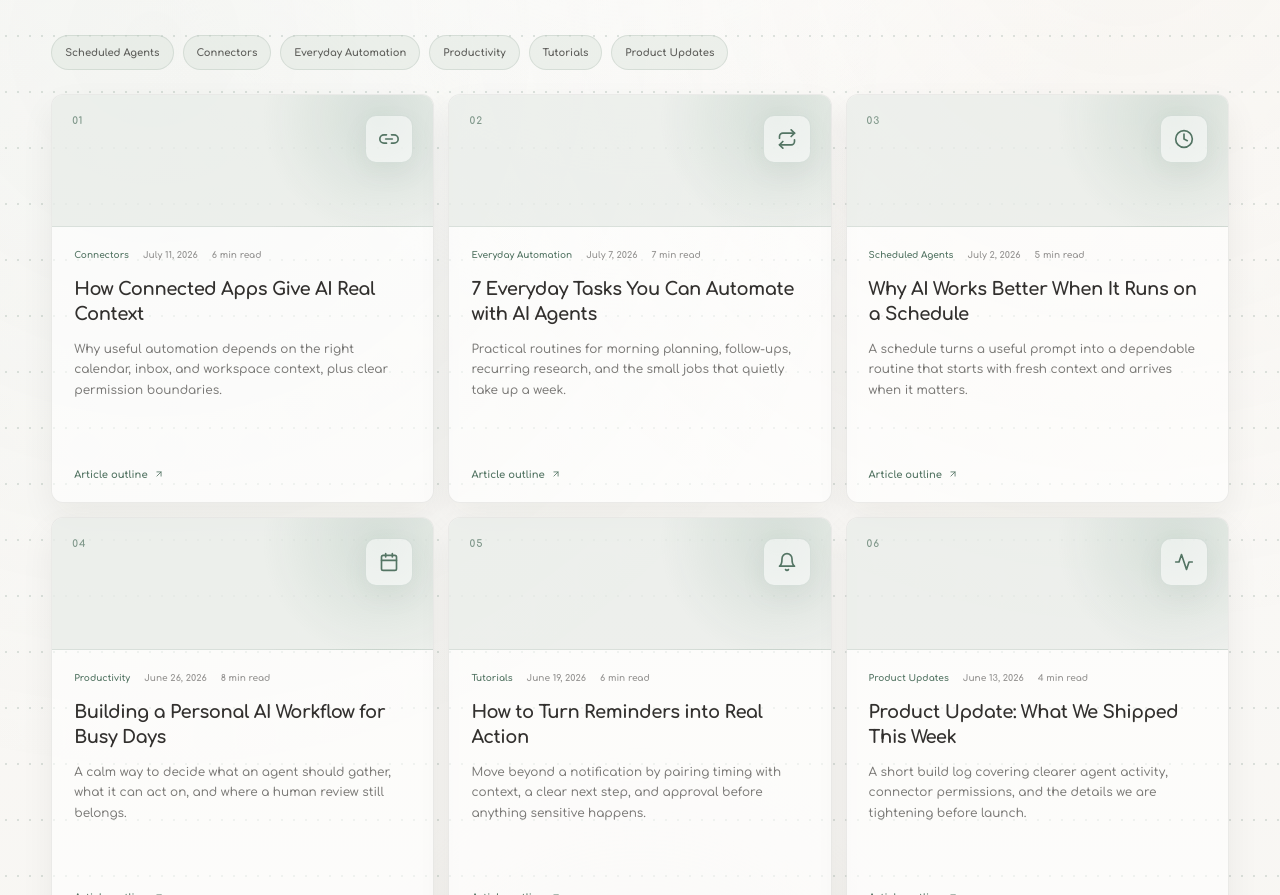
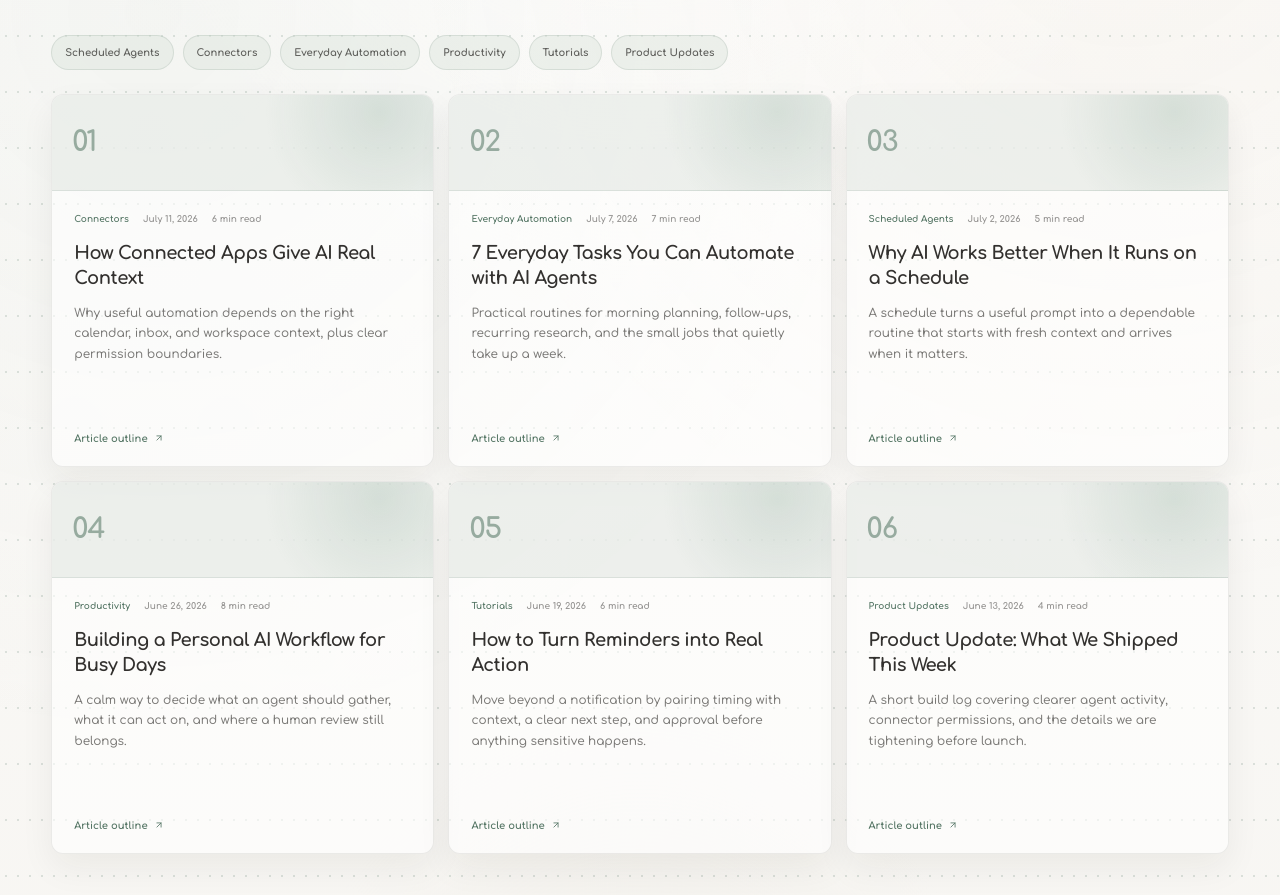
Before and after one commit to tu-tu-op/cuppet, a Next.js app: page /blog in a window 1280 px wide. Shown: the part 1336-2231 px from the top of the page. Built offline with nearby package versions, Linux system fonts and the light colour scheme.

Commit message:
Remove decorative blog card icons

```diff
--- a/app/blog/BlogIndex.tsx
+++ b/app/blog/BlogIndex.tsx
@@ -1,15 +1,11 @@
 "use client";
 
 import {
-  FiActivity,
   FiArrowDown,
   FiArrowUpRight,
-  FiBell,
-  FiCalendar,
   FiCheck,
   FiClock,
   FiLink2,
-  FiRepeat,
 } from "react-icons/fi";
 import { useInViewOnce } from "../useInViewOnce";
 import styles from "./BlogPage.module.css";
@@ -33,7 +29,6 @@ const articles = [
     date: "2026-07-11",
     displayDate: "July 11, 2026",
     readTime: "6 min read",
-    Icon: FiLink2,
   },
   {
     slug: "everyday-tasks-ai-agents",
@@ -44,7 +39,6 @@ const articles = [
     date: "2026-07-07",
     displayDate: "July 7, 2026",
     readTime: "7 min read",
-    Icon: FiRepeat,
   },
   {
     slug: "ai-agents-run-on-schedule",
@@ -55,7 +49,6 @@ const articles = [
     date: "2026-07-02",
     displayDate: "July 2, 2026",
     readTime: "5 min read",
-    Icon: FiClock,
   },
   {
     slug: "personal-ai-workflow-busy-days",
@@ -66,7 +59,6 @@ const articles = [
     date: "2026-06-26",
     displayDate: "June 26, 2026",
     readTime: "8 min read",
-    Icon: FiCalendar,
   },
   {
     slug: "reminders-into-action",
@@ -77,7 +69,6 @@ const articles = [
     date: "2026-06-19",
     displayDate: "June 19, 2026",
     readTime: "6 min read",
-    Icon: FiBell,
   },
   {
     slug: "product-update-shipped-this-week",
@@ -88,7 +79,6 @@ const articles = [
     date: "2026-06-13",
     displayDate: "June 13, 2026",
     readTime: "4 min read",
-    Icon: FiActivity,
   },
 ] as const;
 
@@ -202,11 +192,10 @@ export default function BlogIndex() {
         </nav>
 
         <div className={styles.articleGrid}>
-          {articles.map(({ slug, category, title, excerpt, date, displayDate, readTime, Icon }, index) => (
+          {articles.map(({ slug, category, title, excerpt, date, displayDate, readTime }, index) => (
             <article className={styles.card} id={slug} key={slug}>
               <div className={styles.cardVisual} aria-hidden="true">
                 <span>{String(index + 1).padStart(2, "0")}</span>
-                <i><Icon /></i>
               </div>
               <div className={styles.cardBody}>
                 <div className={styles.articleMeta}>
--- a/app/blog/BlogPage.module.css
+++ b/app/blog/BlogPage.module.css
@@ -426,9 +426,8 @@
 
 .cardVisual {
   display: flex;
-  align-items: flex-start;
-  justify-content: space-between;
-  min-height: 132px;
+  align-items: center;
+  min-height: 96px;
   padding: 20px;
   background:
     radial-gradient(circle at 86% 18%, rgba(109, 148, 128, 0.18), transparent 34%),
@@ -437,30 +436,10 @@
 }
 
 .cardVisual > span {
-  color: rgba(84, 117, 100, 0.72);
-  font-size: 10px;
+  color: rgba(84, 117, 100, 0.56);
+  font-size: 28px;
   font-weight: 700;
-  letter-spacing: 0.1em;
-}
-
-.cardVisual > i {
-  display: grid;
-  place-items: center;
-  width: 48px;
-  height: 48px;
-  color: var(--accent-deep);
-  background: rgba(255, 255, 255, 0.52);
-  border: 1px solid rgba(84, 117, 100, 0.16);
-  border-radius: 11px;
-  font-size: 20px;
-  box-shadow: 0 10px 24px rgba(84, 117, 100, 0.08);
-  transition: color 180ms ease, background 180ms ease, transform 220ms ease;
-}
-
-.card:hover .cardVisual > i {
-  color: #fff;
-  background: var(--accent);
-  transform: rotate(-4deg) scale(1.04);
+  letter-spacing: -0.04em;
 }
 
 .cardBody {
@@ -730,7 +709,6 @@
   .topics a:hover,
   .topics a:focus-visible,
   .card:hover,
-  .card:hover .cardVisual > i,
   .relatedGrid > a:hover {
     transform: none;
   }
```
